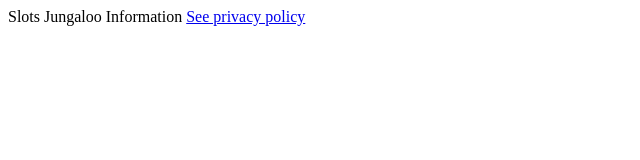
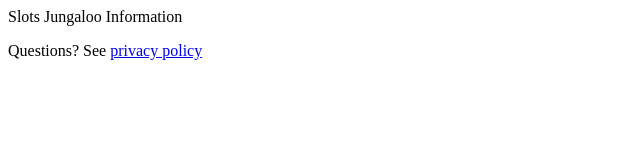
Before and after one commit to awoes/slotsjungalooweb, a plain HTML site: page index.html in a window 1280 px wide. Shown: the whole page, without its empty margins (0-640 px from the left). Drawn offline with Linux system fonts and the light colour scheme.

Commit message:
content update

```diff
--- a/index.html
+++ b/index.html
@@ -1,2 +1,2 @@
-Slots Jungaloo Information
-<a href="privacy.html">See privacy policy</a>
+<p>Slots Jungaloo Information</p>
+<p>Questions? See <a href="privacy.html">privacy policy</a></p>
```
